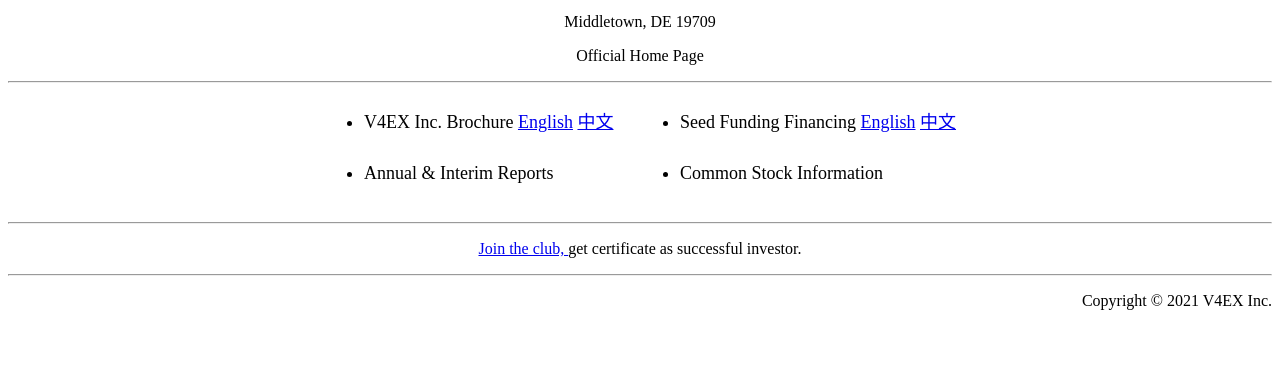
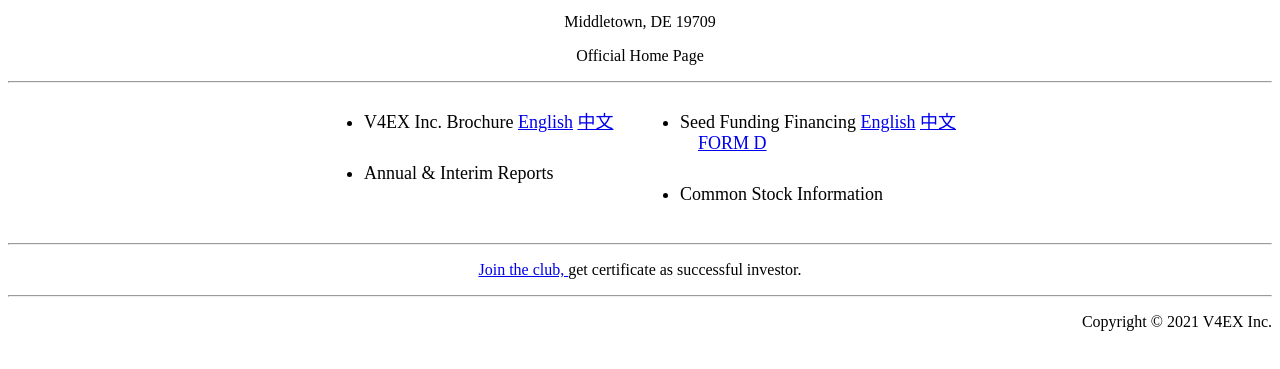
Before and after one commit to v4ex/V4EX-Homepage, a Gatsby site: page / in a window 1280 px wide. Shown: the part 101-470 px from the top of the page. Built offline with nearby package versions, Linux system fonts and the light colour scheme; Gatsby itself is replaced by a stand-in of ours.

Commit message:
Add FORM D link to page body component.

```diff
--- a/src/components/page-body.js
+++ b/src/components/page-body.js
@@ -34,7 +34,7 @@
       </div>
       <div style={columnStyles}>
         <ul style={listRightStyles}>
-          <li style={listItemStyles}>Seed Funding Financing <a href="https://twitter.com/v4ex/status/1397288204294758402">English</a> <a href="https://twitter.com/v4ex/status/1397288516699049989">中文</a></li>
+          <li style={listItemStyles}>Seed Funding Financing <a href="https://twitter.com/v4ex/status/1397288204294758402">English</a> <a href="https://twitter.com/v4ex/status/1397288516699049989">中文</a> &nbsp;&nbsp;&nbsp; <a href="https://file.v4ex.com/formd.pdf">FORM D</a></li>
           <li style={listItemStyles}>Common Stock Information</li>
         </ul>
       </div>
```
